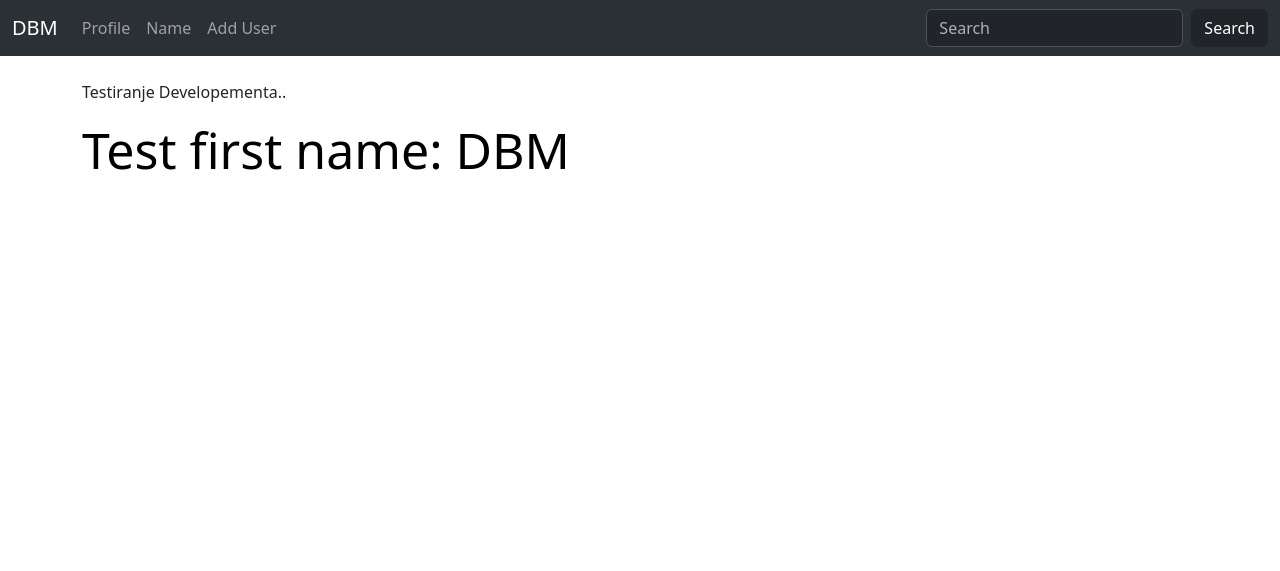
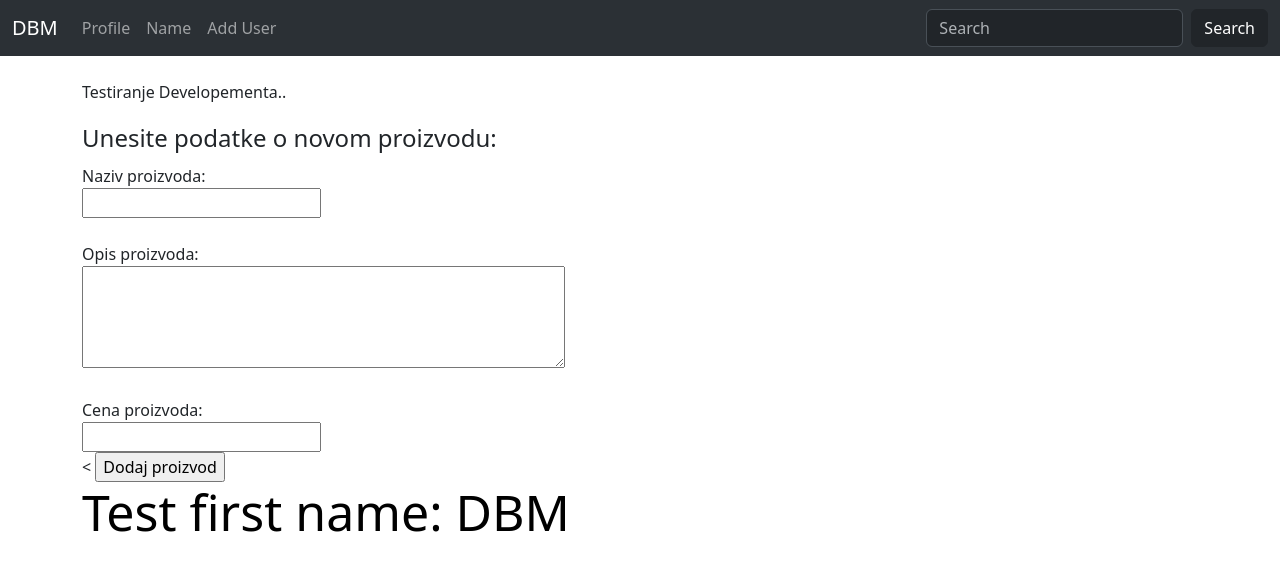
Before and after one commit to dbmx/dbm, a Flask app: page / in a window 1280 px wide. Shown: the top 571 px of the page. Run offline with Flask 3, Linux system fonts and the light colour scheme.

Commit message:
Wrapping up

```diff
--- a/templates/index.html
+++ b/templates/index.html
@@ -2,6 +2,22 @@
 {% block content %}
 
 <p>Testiranje Developementa..</p>
+{% if message %}
+<div class="alert alert-info">{{message}}</div>
+{% endif %}
+<form action="" method="post" enctype="multipart/form-data">
+    <input type="hidden" name="csrfmiddlewaretoken" value="{{ csrf_token }}"/>
+    <fieldset></fieldset>
+    <legend>Unesite podatke o novom proizvodu: </legend>
+    <label for="naziv">Naziv proizvoda:</label><br/>
+    <input type="text" id="naziv" name="naziv" required /><br/><br/>
+    <label for="opis">Opis proizvoda:</label><br/>
+    <textarea rows="4" cols="50" id="opis" name="opis"></textarea><br/><br/>
+    <label for="cena">Cena proizvoda:</label><br/>
+    <input type="number" step="0.01" id="cena" name="cena" required /><br/><
+    <input type="submit" value="Dodaj proizvod" />
+    </form>
+</form>
 
 <h1>Test first name: {{ first_name }}</h1>
 
```
Also changed, not shown: config.py (added), instance/db.db.
